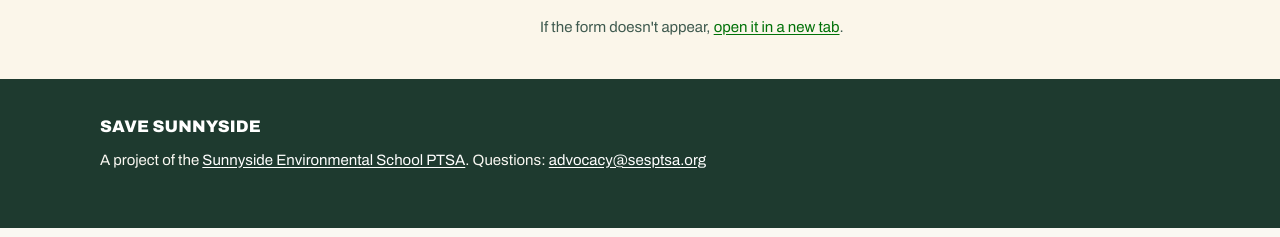
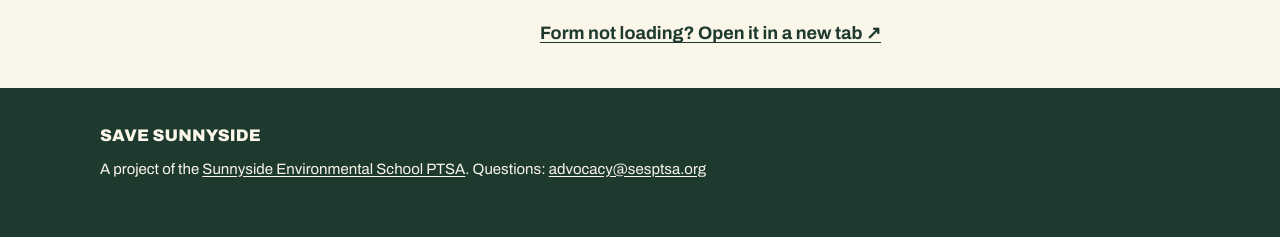
Before and after one commit to sesptsa/save.sesptsa.org, a website built with Vite: page index.html in a window 1280 px wide. Shown: the part 7233-7470 px from the top of the page. Built offline with nearby package versions, Linux system fonts and the light colour scheme.

Commit message:
fallback link

```diff
--- a/index.html
+++ b/index.html
@@ -149,14 +149,14 @@
     <section class="sign" id="sign">
       <div class="col sign-inner">
       <div class="sign-intro">
-        <h2 class="display">Add your name</h2>
+        <h2 class="display">Sign the letter</h2>
         <p class="lede">Signing adds your name to the letter we send to the Portland School Board.</p>
       </div>
       <div class="sign-form">
         <div class="form-frame">
           <iframe src="https://docs.google.com/forms/d/e/1FAIpQLSerxGihx-Vt3HXWWPTQm1T6t_GfRLhRrboCrgCwCVAXg1hpFg/viewform?embedded=true" title="Signature form" loading="lazy"></iframe>
         </div>
-        <p class="form-fallback">If the form doesn't appear, <a href="/sign/" target="_blank" rel="noopener">open it in a new tab</a>.</p>
+        <p class="form-fallback"><a href="/sign/" target="_blank" rel="noopener">Form not loading? Open it in a new tab ↗</a></p>
       </div>
       </div>
     </section>
--- a/style.css
+++ b/style.css
@@ -583,9 +583,11 @@ sup.cite a.is-open {
   }
 }
 .form-fallback {
-  margin: 1rem 0 0;
-  font-size: 0.9375rem;
-  color: var(--muted);
+  margin: 1.25rem 0 0;
+}
+.form-fallback a {
+  color: var(--ink);
+  font-weight: 700;
 }
 
 /* Side by side when there is room. The hero puts the artwork beside the title
@@ -630,23 +632,22 @@ sup.cite a.is-open {
 /* ---- Footer ------------------------------------------------------------- */
 .site-footer {
   background: var(--ink);
-  color: var(--paper);
+  color: var(--cream);
   padding: 2.5rem 0 3.5rem;
   font-size: 0.9375rem;
 }
 .footer-brand {
   font-size: 1.05rem;
-  color: var(--white);
   margin-bottom: 0.75rem;
 }
 .site-footer p:last-child {
   margin: 0;
 }
 .site-footer a {
-  color: var(--white);
+  color: inherit;
 }
 .site-footer a:hover {
-  color: var(--tint);
+  color: var(--white);
 }
 
 /* ---- Print: the letter and its references, nothing else ---------------- */
```
